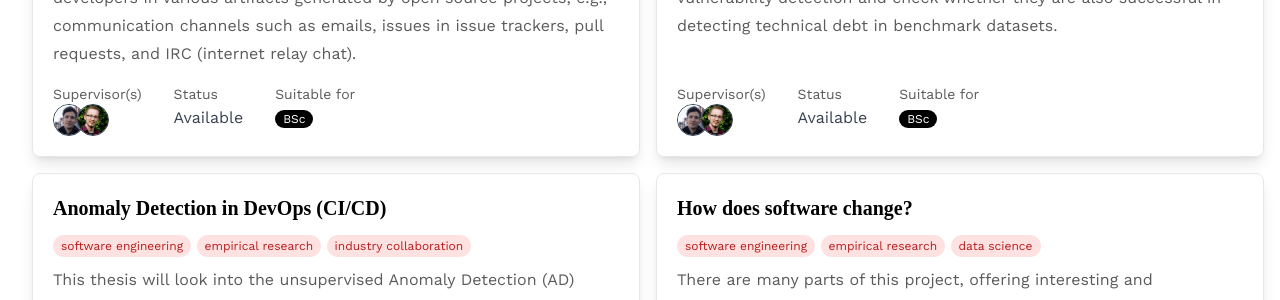
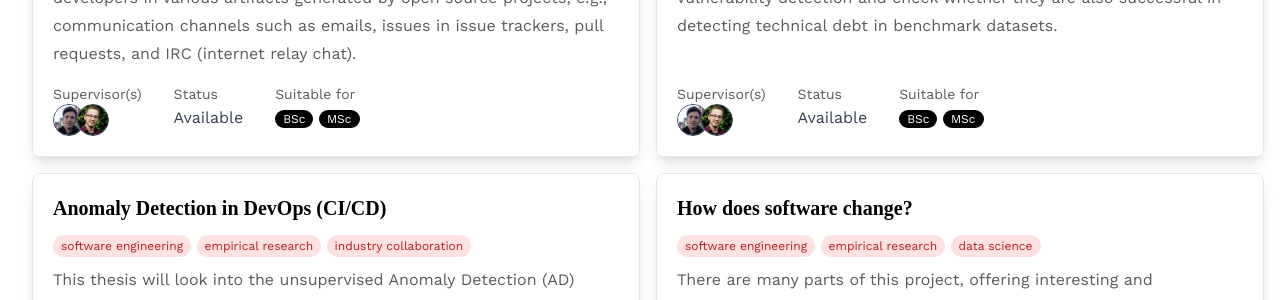
Before and after one commit to search-rug/search-rug.github.io, a Jekyll site: the page built from _pages/education.html, in a window 1280 px wide and 900 px high, scrolled down 1469 px. Shown: the part 148-448 px from the top of the window. Built offline with Jekyll 4.4.1, drawn with Linux system fonts in a browser that asks for light colours; some web fonts are replaced.

Commit message:
Offer some projects at the master level too.

```diff
--- a/_sprojects/feitosa-7.md
+++ b/_sprojects/feitosa-7.md
@@ -16,6 +16,7 @@ contact:
 title: 'Topic Modeling In Open Source Artifacts'
 types:
 - BSc
+- MSc
 ---
 
 The goal of this project is to investigate the topics discussed by developers in various artifacts generated by open source projects. This includes discussions between developers in different  communication channels such as emails, issues in issue trackers, pull requests, and irc (internet relay chat). This also includes information from comments and commit messages.
--- a/_sprojects/feitosa-8.md
+++ b/_sprojects/feitosa-8.md
@@ -17,6 +17,7 @@ contact:
 title: 'Applying Graph Learning For Technical Debt Detection'
 types:
 - BSc
+- MSc
 ---
 
 Technical debt refers to suboptimal decisions made by developers while writing software. Too much technical debt can cause the code to become difficult to maintain. As such, it is important to manage the amount of technical debt in a project. One of the steps involved in this process is actually identifying the technical debt.
```
